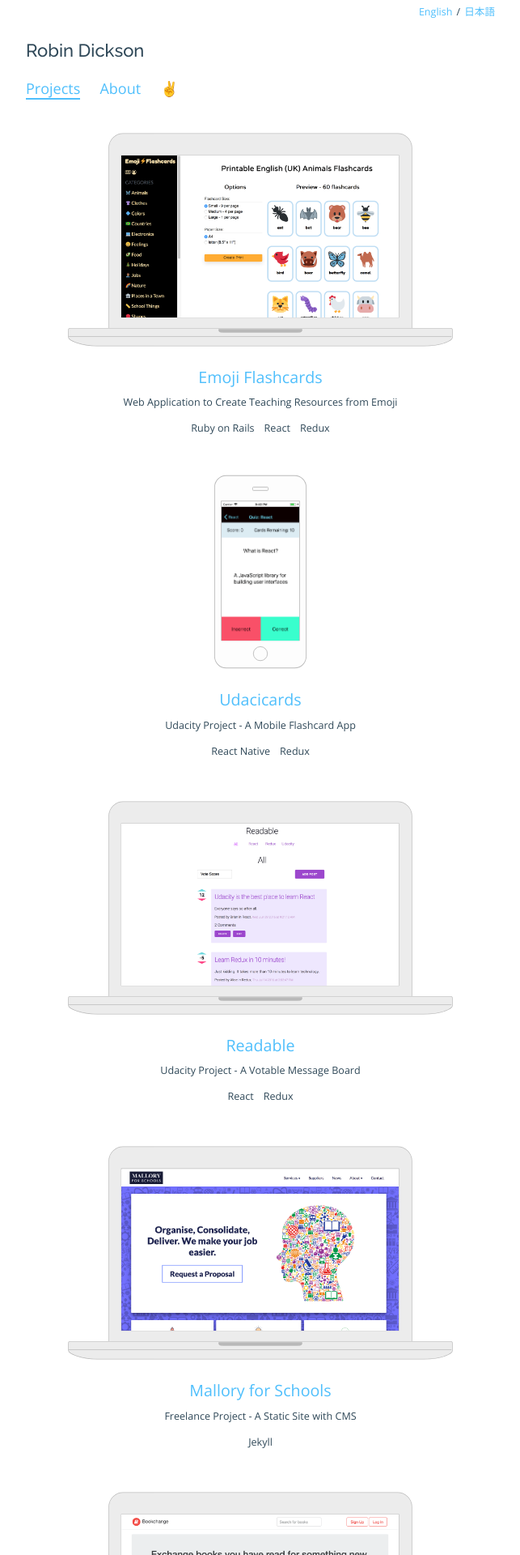
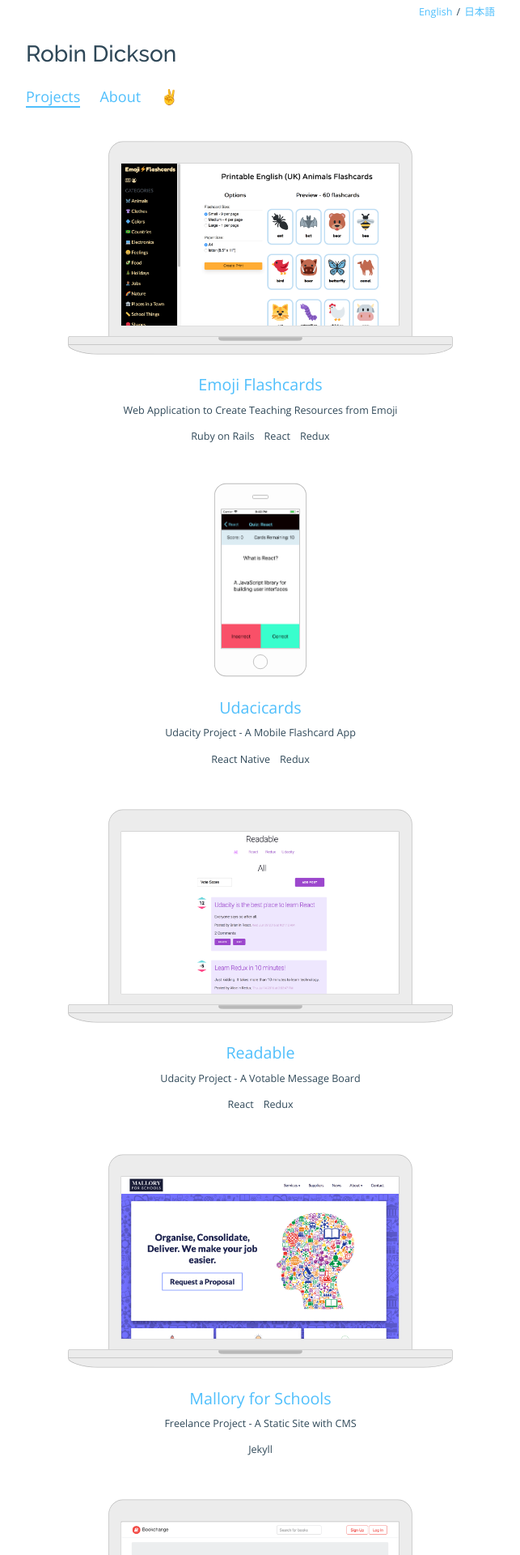
Before and after one commit to rbndickson/rbndickson.github.io, a Jekyll site: the page built from index.html, in a window 1280 px wide. Shown: the top 1920 px of the page at 81% size, without its empty margins (318-961 px from the left). Built offline with Jekyll 4.4.1, drawn with Linux system fonts in a browser that asks for light colours.

Commit message:
feat: Add katakana to name in title

```diff
--- a/_includes/header.html
+++ b/_includes/header.html
@@ -36,7 +36,14 @@
   </div>
   <h1>
     <a class="header-text" href='/'>
-      Robin Dickson
+      {% if page.lang == 'ja' %}
+        <ruby>
+          <rb lang="en">Robin Dickson</rb>
+          <rt lang="ja" class="light-font">ロビン ディクソン</rt>
+        </ruby>
+      {% else %}
+        Robin Dickson
+      {% endif %}
     </a>
   </h1>
   <nav>
--- a/_sass/_text.scss
+++ b/_sass/_text.scss
@@ -18,7 +18,7 @@
 
 h1 {
   font-family: $heading-font-family;
-  font-size: 22px;
+  font-size: 28px;
   font-weight: 500;
   padding: 10px 0 0 0;
 
```
